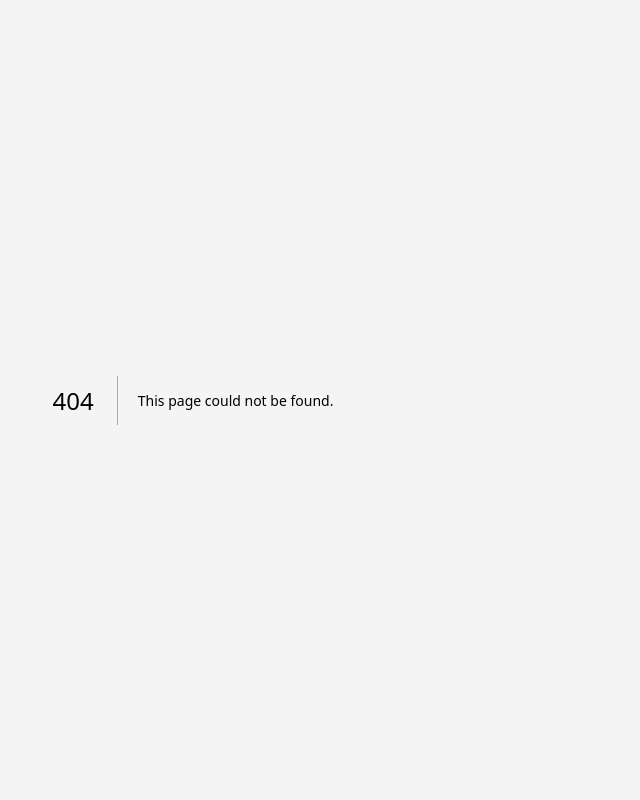
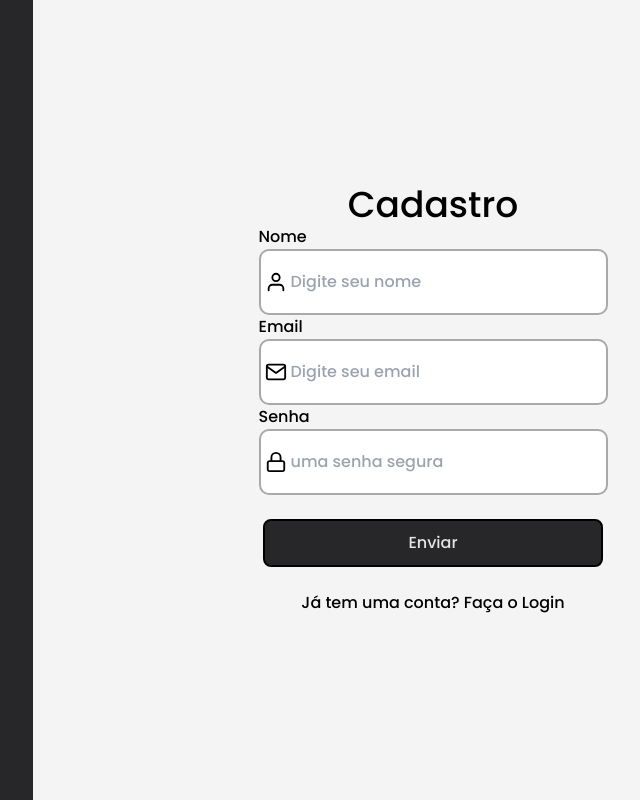
Before and after one commit to heitorl/play-chat-app, a Next.js app: page /signup in a window 1280 px wide. Before the commit this address had no page. Shown: the whole page, without its empty margins (447-1087 px from the left). Built offline with nearby package versions, Linux system fonts and the light colour scheme.

Commit message:
feat: implements component form and page signup

```diff
--- a/package.json
+++ b/package.json
@@ -9,10 +9,13 @@
     "lint": "next lint"
   },
   "dependencies": {
+    "@hookform/resolvers": "^3.3.2",
     "next": "14.0.3",
     "react": "^18",
     "react-dom": "^18",
-    "react-icons": "^4.12.0"
+    "react-hook-form": "^7.48.2",
+    "react-icons": "^4.12.0",
+    "yup": "^1.3.2"
   },
   "devDependencies": {
     "@types/node": "^20",
--- a/src/app/dashboard/page.tsx
+++ b/src/app/dashboard/page.tsx
@@ -1,10 +1,14 @@
-import Input from "@/components/Input";
+import InputMessage from "@/components/Input";
 
 const Dashboard = () => {
   return (
     <div className="flex h-screen">
       <div className="w-[350px] bg-zinc-900 p-4 !important">
         <h2 className="text-lg text-white font-semibold mb-4">Novo Chat</h2>
+        <div className="flex flex-col w-full text-gray-200">
+          <span>Heitor L</span>
+          <span>Heitorl@email.com</span>
+        </div>
       </div>
 
       <div className="flex w-full items-center justify-between flex-col bg-gray-200 p-4">
@@ -12,7 +16,7 @@ const Dashboard = () => {
           Mensagens
         </h2>
         <div className="w-[80%] h-[80%]"></div>
-        <Input />
+        <InputMessage />
       </div>
     </div>
   );
--- a/src/app/page.tsx
+++ b/src/app/page.tsx
@@ -1,6 +1,10 @@
+"use client";
 import Button from "@/components/Button";
+import { useRouter } from "next/navigation";
 
 export default function Home() {
+  const router = useRouter();
+
   return (
     <main className="flex items-center justify-center w-full min-h-screen bg-#fff7ed">
       <div className="flex flex-col items-center w-5/12">
@@ -9,8 +13,10 @@ export default function Home() {
           nosso espaço de chat.
         </h1>
         <div className="flex justify-center mt-5 space-x-4">
-          <Button whiteSchema>CADASTRAR</Button>
-          <Button>ENTRAR</Button>
+          <Button whiteSchema onClick={() => router.push("/signup")}>
+            CADASTRAR
+          </Button>
+          <Button onClick={() => router.push("/signin")}>ENTRAR</Button>
         </div>
       </div>
     </main>
--- /dev/null
+++ b/src/app/signup/page.tsx
@@ -0,0 +1,61 @@
+"use client";
+
+import * as yup from "yup";
+import { FiLock, FiMail, FiUser } from "react-icons/fi";
+import Form from "@/components/Form";
+import Link from "next/link";
+
+const Signup = () => {
+  const inputs = [
+    {
+      name: "name",
+      validation: () => yup.string().required("Campo obrigatório!"),
+      icon: FiUser,
+      label: "Nome",
+      placeholder: "Digite seu nome",
+      type: "text",
+    },
+    {
+      name: "email",
+      validation: () =>
+        yup.string().email("Email inválido").required("Campo obrigatório!"),
+      icon: FiMail,
+      label: "Email",
+      placeholder: "Digite seu email",
+      type: "email",
+    },
+    {
+      name: "password",
+      validation: () =>
+        yup
+          .string()
+          .min(8, "Mínimo de 8 dígitos")
+          .required("Campo obrigatório!"),
+      icon: FiLock,
+      label: "Senha",
+      placeholder: "uma senha segura",
+      type: "password",
+    },
+  ];
+
+  const onSubmitFunction = async () => {
+    return "";
+  };
+
+  return (
+    <main className="w-full h-screen flex">
+      <div className="flex-1 bg-[50%] bg-zinc-800"></div>
+
+      <div className="flex flex-col items-center justify-center w-full max-w-[800px]">
+        <h1 className="text-4xl">Cadastro</h1>
+
+        <Form onSubmit={onSubmitFunction} inputs={inputs} />
+        <p>
+          Já tem uma conta? Faça o <Link href="/signin">Login</Link>
+        </p>
+      </div>
+    </main>
+  );
+};
+
+export default Signup;
--- a/src/components/Button.tsx
+++ b/src/components/Button.tsx
@@ -6,7 +6,7 @@ interface ButtonProps extends ButtonHTMLAttributes<HTMLButtonElement> {
 }
 
 const Button: React.FC<ButtonProps> = ({ children, whiteSchema, ...rest }) => {
-  const buttonClasses = `transition duration-500 ease-in-out h-12 rounded-lg border-2 px-4 border-black text-bold ${
+  const buttonClasses = `w-full transition duration-500 ease-in-out h-12 rounded-lg border-2 px-4 border-black text-bold ${
     whiteSchema ? "bg-zinc-200 text-black" : "bg-zinc-800 text-zinc-200"
   }`;
 
--- /dev/null
+++ b/src/components/Form.tsx
@@ -0,0 +1,68 @@
+import { yupResolver } from "@hookform/resolvers/yup";
+import Button from "./Button";
+import { SubmitHandler, useForm } from "react-hook-form";
+import { createValidationSchemaUtil } from "@/utils/createValidationForm.schema";
+import * as yup from "yup";
+import Input from "./Input";
+import { IconType } from "react-icons";
+
+interface FormData {
+  [key: string]: any;
+}
+
+export interface InputType {
+  name: string;
+  validation: () => yup.AnySchema;
+  icon: IconType;
+  label: string;
+  placeholder: string;
+  type: string;
+}
+
+interface FormProps {
+  onSubmit: SubmitHandler<FormData>;
+  inputs: InputType[];
+}
+
+const Form: React.FC<FormProps> = ({ onSubmit, inputs }) => {
+  const schema = createValidationSchemaUtil(inputs);
+
+  const {
+    register,
+    handleSubmit,
+    reset,
+    formState: { errors },
+  } = useForm({
+    resolver: yupResolver(schema),
+  });
+
+  const onSubmitFunction: SubmitHandler<FormData> = async (data) => {
+    await onSubmit(data);
+    reset();
+  };
+
+  return (
+    <form
+      className="w-[340px] flex flex-col items-center text-center"
+      onSubmit={handleSubmit(onSubmitFunction)}
+    >
+      {inputs.map((input, index) => (
+        <Input
+          key={index}
+          icon={input.icon}
+          label={input.label}
+          placeholder={input.placeholder}
+          type={input.type}
+          register={register}
+          name={input.name}
+          error={(errors as Record<string, any>)[input.name]?.message}
+        />
+      ))}
+      <div className="w-full py-6 ">
+        <Button type="submit">Enviar</Button>
+      </div>
+    </form>
+  );
+};
+
+export default Form;
--- a/src/components/Input.tsx
+++ b/src/components/Input.tsx
@@ -1,15 +1,31 @@
-import { LuSendHorizonal } from "react-icons/lu";
+import React from "react";
+import { IconType } from "react-icons";
+import { UseFormRegister } from "react-hook-form";
 
-const Input = () => {
+interface InputProps {
+  label: string;
+  icon?: IconType;
+  register?: UseFormRegister<any>;
+  name: string;
+  error?: string;
+}
+
+const Input: React.FC<
+  InputProps & React.InputHTMLAttributes<HTMLInputElement>
+> = ({ label, icon: Icon, register, name, error, ...rest }) => {
   return (
-    <div className="w-[80%] p-4 flex justify-center">
-      <div className="w-full h-20 flex justify-end bg-white relative items-center  rounded-md">
+    <div className="text-left">
+      <div>
+        {label} {!!error && <span> - {error}</span>}
+      </div>
+
+      <div className="bg-white text-black w-full flex transition-[0.5s] py-4 rounded-[10px] border-2 border-solid border-[#A9A9A9]">
+        {Icon && <Icon size={30} className="px-1" />}
         <input
-          type="text"
-          className="w-full h-20 p-2 flex-1 border-gray-300 focus:outline-orange-500"
-          placeholder="Digite sua mensagem..."
+          className="flex-1 items-center text-black border-0 bg-transparent focus:outline-none"
+          {...(register && register(name))}
+          {...rest}
         />
-        <LuSendHorizonal className="absolute text-2xl cursor-pointer transform -translate-y-1/2 mt-[25px] mb-0 mx-5" />
       </div>
     </div>
   );
--- /dev/null
+++ b/src/components/InputMessage.tsx
@@ -0,0 +1,18 @@
+import { LuSendHorizonal } from "react-icons/lu";
+
+const InputMessage = () => {
+  return (
+    <div className="w-[80%] p-4 flex justify-center">
+      <div className="w-full h-20 flex justify-end bg-white relative items-center  rounded-md">
+        <input
+          type="text"
+          className="w-full h-20 p-2 flex-1 border-gray-300 focus:outline-orange-400"
+          placeholder="Digite sua mensagem..."
+        />
+        <LuSendHorizonal className="absolute text-2xl cursor-pointer transform -translate-y-1/2 mt-[25px] mb-0 mx-5" />
+      </div>
+    </div>
+  );
+};
+
+export default InputMessage;
--- /dev/null
+++ b/src/utils/createValidationForm.schema.ts
@@ -0,0 +1,29 @@
+import * as yup from "yup";
+
+interface Input {
+  name: string;
+  validation?: (value: any) => yup.AnySchema;
+  required?: boolean;
+}
+
+export const createValidationSchemaUtil = (inputs: Input[]) => {
+  const validationSchema: { [key: string]: yup.AnySchema } = {};
+
+  inputs.forEach((input) => {
+    const { name, validation, required } = input;
+
+    validationSchema[name] = yup.lazy((value) => {
+      if (validation && typeof validation === "function") {
+        return validation(value) as yup.AnySchema;
+      }
+
+      if (required) {
+        return yup.string().required("Campo obrigatório!");
+      }
+
+      return yup.string();
+    });
+  });
+
+  return yup.object().shape(validationSchema);
+};
```
Also changed, not shown: 1 other file (tests, documents, lock files or other folders).
